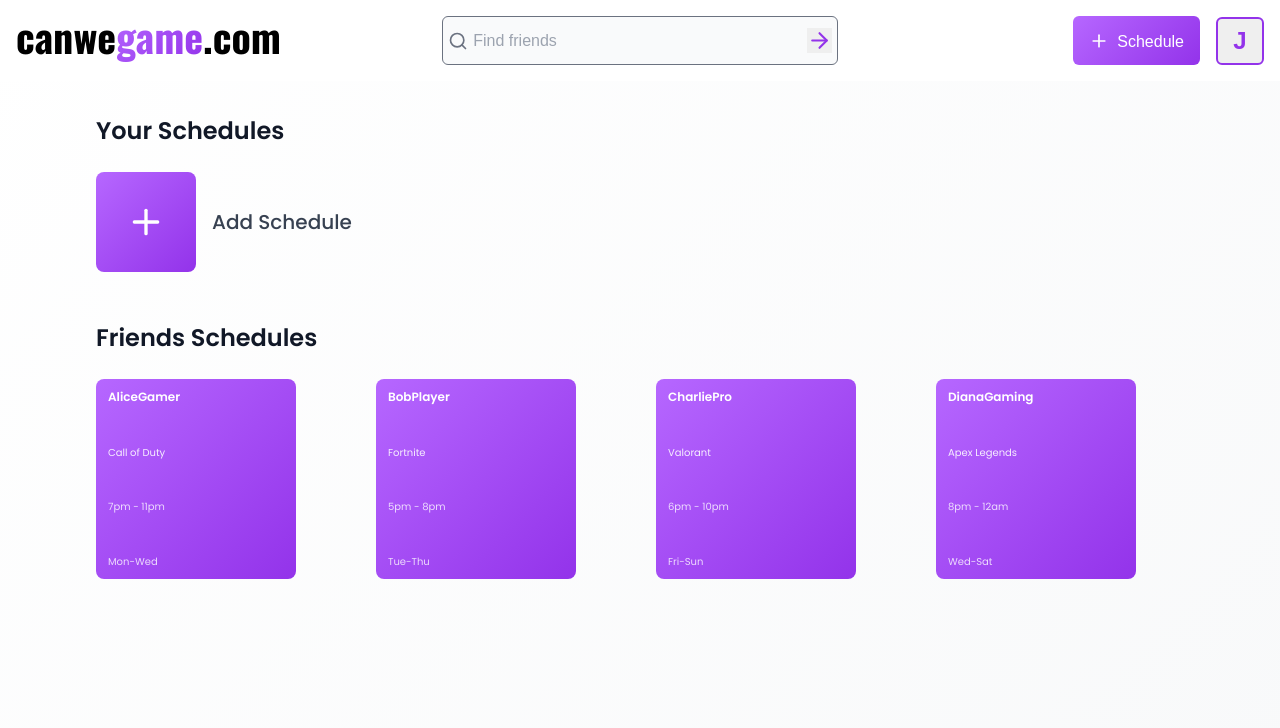
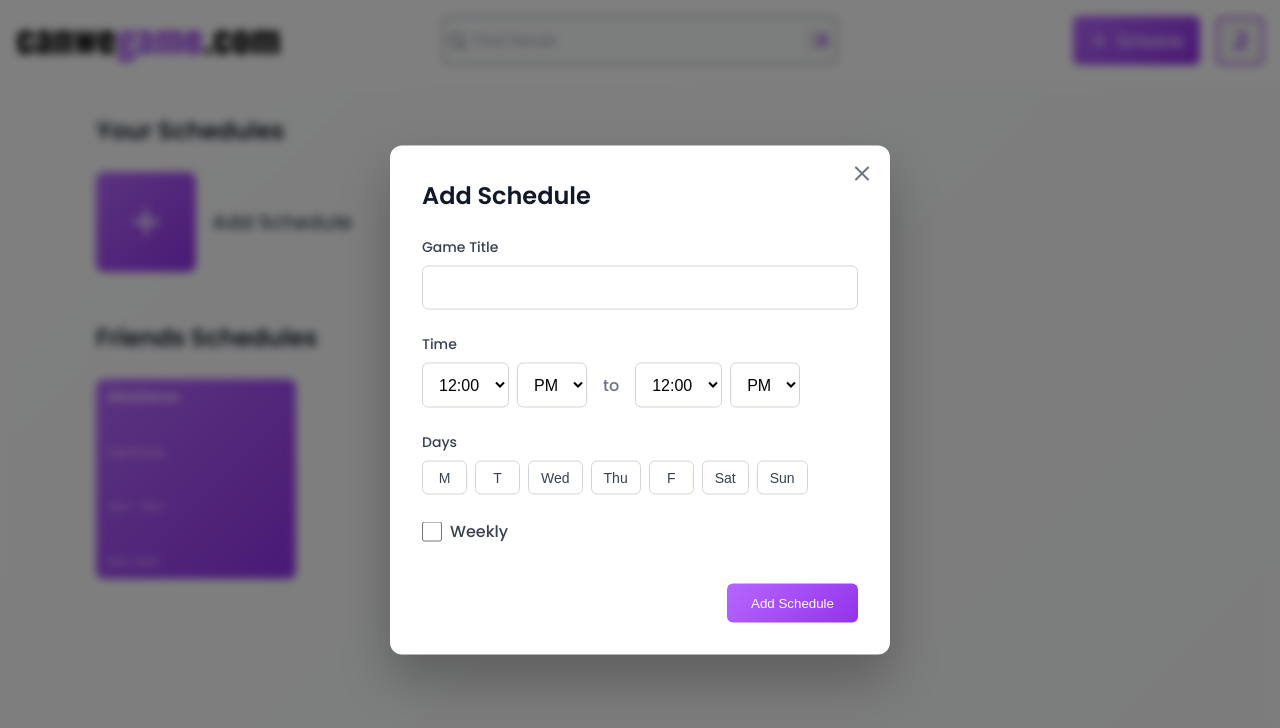
Before and after one commit to mannybennett/CanWeGame-FE, a React (Vite) app: page / in a window 1280 px wide. Both pictures are taken after a click on the button "Schedule". Shown: the top 728 px of the page. Built offline with nearby package versions, Linux system fonts and the light colour scheme.

Commit message:
initial modal code

```diff
--- a/src/pages/HomePage.jsx
+++ b/src/pages/HomePage.jsx
@@ -1,12 +1,20 @@
 import { useState, useEffect } from "react"
 import { Search, Plus, Menu, X, ArrowRight } from "lucide-react"
-import "../styles/HomePage.css";
+import "../styles/HomePage.css"
 
 export default function HomePage() {
   const [isScrolled, setIsScrolled] = useState(false)
   const [showUserDropdown, setShowUserDropdown] = useState(false)
   const [showMobileMenu, setShowMobileMenu] = useState(false)
   const [searchQuery, setSearchQuery] = useState("")
+  const [showScheduleModal, setShowScheduleModal] = useState(false)
+  const [gameTitle, setGameTitle] = useState("")
+  const [startTime, setStartTime] = useState("12:00")
+  const [startPeriod, setStartPeriod] = useState("PM")
+  const [endTime, setEndTime] = useState("12:00")
+  const [endPeriod, setEndPeriod] = useState("PM")
+  const [selectedDays, setSelectedDays] = useState([])
+  const [isWeekly, setIsWeekly] = useState(false)
 
   // Mock user data - replace with actual user data
   const currentUser = {
@@ -21,28 +29,7 @@ export default function HomePage() {
       game: "Call of Duty",
       timeRange: "7pm - 11pm",
       dateRange: "Mon-Wed",
-    },
-    {
-      id: 2,
-      username: "BobPlayer",
-      game: "Fortnite",
-      timeRange: "5pm - 8pm",
-      dateRange: "Tue-Thu",
-    },
-    {
-      id: 3,
-      username: "CharliePro",
-      game: "Valorant",
-      timeRange: "6pm - 10pm",
-      dateRange: "Fri-Sun",
-    },
-    {
-      id: 4,
-      username: "DianaGaming",
-      game: "Apex Legends",
-      timeRange: "8pm - 12am",
-      dateRange: "Wed-Sat",
-    },
+    }
   ]
 
   useEffect(() => {
@@ -87,8 +74,47 @@ export default function HomePage() {
 
   const handleAddSchedule = () => {
     console.log("Adding new schedule...")
-    // Implement add schedule functionality here
+    setShowScheduleModal(true)
     setShowMobileMenu(false)
+  }
+
+  const handleCloseModal = () => {
+    setShowScheduleModal(false)
+    // Reset form
+    setGameTitle("")
+    setStartTime("12:00")
+    setStartPeriod("PM")
+    setEndTime("12:00")
+    setEndPeriod("PM")
+    setSelectedDays([])
+    setIsWeekly(false)
+  }
+
+  const handleSubmitSchedule = (e) => {
+    e.preventDefault()
+    console.log("Schedule submitted:", {
+      gameTitle,
+      startTime: `${startTime} ${startPeriod}`,
+      endTime: `${endTime} ${endPeriod}`,
+      selectedDays,
+      isWeekly,
+    })
+    handleCloseModal()
+  }
+
+  const toggleDay = (day) => {
+    setSelectedDays((prev) => (prev.includes(day) ? prev.filter((d) => d !== day) : [...prev, day]))
+  }
+
+  const generateTimeOptions = () => {
+    const times = []
+    for (let hour = 1; hour <= 12; hour++) {
+      for (let minute = 0; minute < 60; minute += 15) {
+        const timeString = `${hour}:${minute.toString().padStart(2, "0")}`
+        times.push(timeString)
+      }
+    }
+    return times
   }
 
   const getUserInitial = (username) => {
@@ -238,6 +264,116 @@ export default function HomePage() {
           </div>
         </section>
       </main>
+      {/* Schedule Modal */}
+      {showScheduleModal && (
+        <>
+          <div className="modal-overlay" onClick={handleCloseModal} />
+          <div className="schedule-modal">
+            <div className="modal-content">
+              <button className="modal-close" onClick={handleCloseModal}>
+                <X size={24} />
+              </button>
+
+              <h2 className="modal-title">Add Schedule</h2>
+
+              <form onSubmit={handleSubmitSchedule} className="schedule-form">
+                {/* Game Title Input */}
+                <div className="form-group">
+                  <label className="form-label">Game Title</label>
+                  <input
+                    type="text"
+                    value={gameTitle}
+                    onChange={(e) => setGameTitle(e.target.value)}
+                    className="form-input"
+                    required
+                  />
+                </div>
+
+                {/* Time Inputs */}
+                <div className="form-group">
+                  <label className="form-label">Time</label>
+                  <div className="time-inputs">
+                    <div className="time-input-group">
+                      <select value={startTime} onChange={(e) => setStartTime(e.target.value)} className="time-select">
+                        {generateTimeOptions().map((time) => (
+                          <option key={time} value={time}>
+                            {time}
+                          </option>
+                        ))}
+                      </select>
+                      <select
+                        value={startPeriod}
+                        onChange={(e) => setStartPeriod(e.target.value)}
+                        className="period-select"
+                      >
+                        <option value="AM">AM</option>
+                        <option value="PM">PM</option>
+                      </select>
+                    </div>
+
+                    <span className="time-separator">to</span>
+
+                    <div className="time-input-group">
+                      <select value={endTime} onChange={(e) => setEndTime(e.target.value)} className="time-select">
+                        {generateTimeOptions().map((time) => (
+                          <option key={time} value={time}>
+                            {time}
+                          </option>
+                        ))}
+                      </select>
+                      <select
+                        value={endPeriod}
+                        onChange={(e) => setEndPeriod(e.target.value)}
+                        className="period-select"
+                      >
+                        <option value="AM">AM</option>
+                        <option value="PM">PM</option>
+                      </select>
+                    </div>
+                  </div>
+                </div>
+
+                {/* Days Selection */}
+                <div className="form-group">
+                  <label className="form-label">Days</label>
+                  <div className="days-buttons">
+                    {["M", "T", "Wed", "Thu", "F", "Sat", "Sun"].map((day) => (
+                      <button
+                        key={day}
+                        type="button"
+                        onClick={() => toggleDay(day)}
+                        className={`day-button ${selectedDays.includes(day) ? "selected" : ""}`}
+                      >
+                        {day}
+                      </button>
+                    ))}
+                  </div>
+                </div>
+
+                {/* Weekly Checkbox */}
+                <div className="form-group">
+                  <label className="checkbox-label">
+                    <input
+                      type="checkbox"
+                      checked={isWeekly}
+                      onChange={(e) => setIsWeekly(e.target.checked)}
+                      className="weekly-checkbox"
+                    />
+                    <span className="checkbox-text">Weekly</span>
+                  </label>
+                </div>
+
+                {/* Submit Button */}
+                <div className="form-actions">
+                  <button type="submit" className="submit-button">
+                    Add Schedule
+                  </button>
+                </div>
+              </form>
+            </div>
+          </div>
+        </>
+      )}
     </div>
   )
-};
+}
--- a/src/styles/HomePage.css
+++ b/src/styles/HomePage.css
@@ -521,3 +521,258 @@
     grid-template-columns: repeat(2, 1fr);
   }
 }
+
+/* Modal Styles */
+.modal-overlay {
+  position: fixed;
+  top: 0;
+  left: 0;
+  width: 100%;
+  height: 100%;
+  background: rgba(0, 0, 0, 0.5);
+  backdrop-filter: blur(4px);
+  z-index: 2000;
+}
+
+.schedule-modal {
+  position: fixed;
+  top: 50%;
+  left: 50%;
+  transform: translate(-50%, -50%);
+  background: white;
+  border-radius: 0.75rem;
+  box-shadow: 0 25px 50px rgba(0, 0, 0, 0.25);
+  z-index: 2001;
+  width: 90%;
+  max-width: 500px;
+  max-height: 90vh;
+  overflow-y: auto;
+}
+
+.modal-content {
+  padding: 2rem;
+  position: relative;
+}
+
+.modal-close {
+  position: absolute;
+  top: 1rem;
+  right: 1rem;
+  background: none;
+  border: none;
+  cursor: pointer;
+  color: #6b7280;
+  transition: color 0.2s ease;
+}
+
+.modal-close:hover {
+  color: #374151;
+}
+
+.modal-title {
+  font-size: 1.5rem;
+  font-weight: 600;
+  color: #111827;
+  margin-bottom: 1.5rem;
+  margin-top: 0;
+}
+
+.schedule-form {
+  display: flex;
+  flex-direction: column;
+  gap: 1.5rem;
+}
+
+.form-group {
+  display: flex;
+  flex-direction: column;
+  gap: 0.5rem;
+}
+
+.form-label {
+  font-weight: 500;
+  color: #374151;
+  font-size: 0.875rem;
+}
+
+.form-input {
+  padding: 0.75rem;
+  border: 1px solid #d1d5db;
+  border-radius: 0.375rem;
+  font-size: 1rem;
+  transition: border-color 0.2s ease;
+}
+
+.form-input:focus {
+  outline: none;
+  border-color: #9333ea;
+  box-shadow: 0 0 0 3px rgba(147, 51, 234, 0.1);
+}
+
+.time-inputs {
+  display: flex;
+  align-items: center;
+  gap: 1rem;
+  flex-wrap: wrap;
+}
+
+.time-input-group {
+  display: flex;
+  gap: 0.5rem;
+}
+
+.time-select,
+.period-select {
+  padding: 0.75rem;
+  border: 1px solid #d1d5db;
+  border-radius: 0.375rem;
+  font-size: 1rem;
+  background: white;
+  cursor: pointer;
+  transition: border-color 0.2s ease;
+}
+
+.time-select:focus,
+.period-select:focus {
+  outline: none;
+  border-color: #9333ea;
+  box-shadow: 0 0 0 3px rgba(147, 51, 234, 0.1);
+}
+
+.time-select {
+  min-width: 80px;
+}
+
+.period-select {
+  min-width: 60px;
+}
+
+.time-separator {
+  color: #6b7280;
+  font-weight: 500;
+}
+
+.days-buttons {
+  display: flex;
+  gap: 0.5rem;
+  flex-wrap: wrap;
+}
+
+.day-button {
+  padding: 0.5rem 0.75rem;
+  border: 1px solid #d1d5db;
+  border-radius: 0.375rem;
+  background: white;
+  color: #374151;
+  font-size: 0.875rem;
+  font-weight: 500;
+  cursor: pointer;
+  transition: all 0.2s ease;
+  min-width: 45px;
+}
+
+.day-button:hover {
+  border-color: #9333ea;
+  color: #9333ea;
+}
+
+.day-button.selected {
+  background: linear-gradient(135deg, #b667ff 0%, #9333ea 100%);
+  border-color: #9333ea;
+  color: white;
+}
+
+.checkbox-label {
+  display: flex;
+  align-items: center;
+  gap: 0.5rem;
+  cursor: pointer;
+}
+
+.weekly-checkbox {
+  width: 1.25rem;
+  height: 1.25rem;
+  accent-color: #9333ea;
+  cursor: pointer;
+}
+
+.checkbox-text {
+  font-weight: 500;
+  color: #374151;
+}
+
+.form-actions {
+  display: flex;
+  justify-content: flex-end;
+  margin-top: 1rem;
+}
+
+.submit-button {
+  padding: 0.75rem 1.5rem;
+  background: linear-gradient(135deg, #b667ff 0%, #9333ea 100%);
+  color: white;
+  border: none;
+  border-radius: 0.375rem;
+  font-weight: 500;
+  cursor: pointer;
+  transition: all 0.2s ease;
+}
+
+.submit-button:hover {
+  transform: scale(1.02);
+  box-shadow: 0 4px 12px rgba(147, 51, 234, 0.3);
+}
+
+/* Mobile Responsive Modal */
+@media (max-width: 768px) {
+  .schedule-modal {
+    width: 95%;
+    max-height: 85vh;
+  }
+
+  .modal-content {
+    padding: 1.5rem;
+  }
+
+  .time-inputs {
+    flex-direction: column;
+    align-items: stretch;
+    gap: 0.75rem;
+  }
+
+  .time-input-group {
+    justify-content: space-between;
+  }
+
+  .time-separator {
+    text-align: center;
+    margin: 0.25rem 0;
+  }
+
+  .days-buttons {
+    justify-content: space-between;
+  }
+
+  .day-button {
+    flex: 1;
+    min-width: 35px;
+    padding: 0.5rem 0.25rem;
+    font-size: 0.75rem;
+  }
+}
+
+@media (max-width: 480px) {
+  .modal-content {
+    padding: 1rem;
+  }
+
+  .modal-title {
+    font-size: 1.25rem;
+  }
+
+  .time-select,
+  .period-select {
+    padding: 0.5rem;
+    font-size: 0.875rem;
+  }
+}
```
